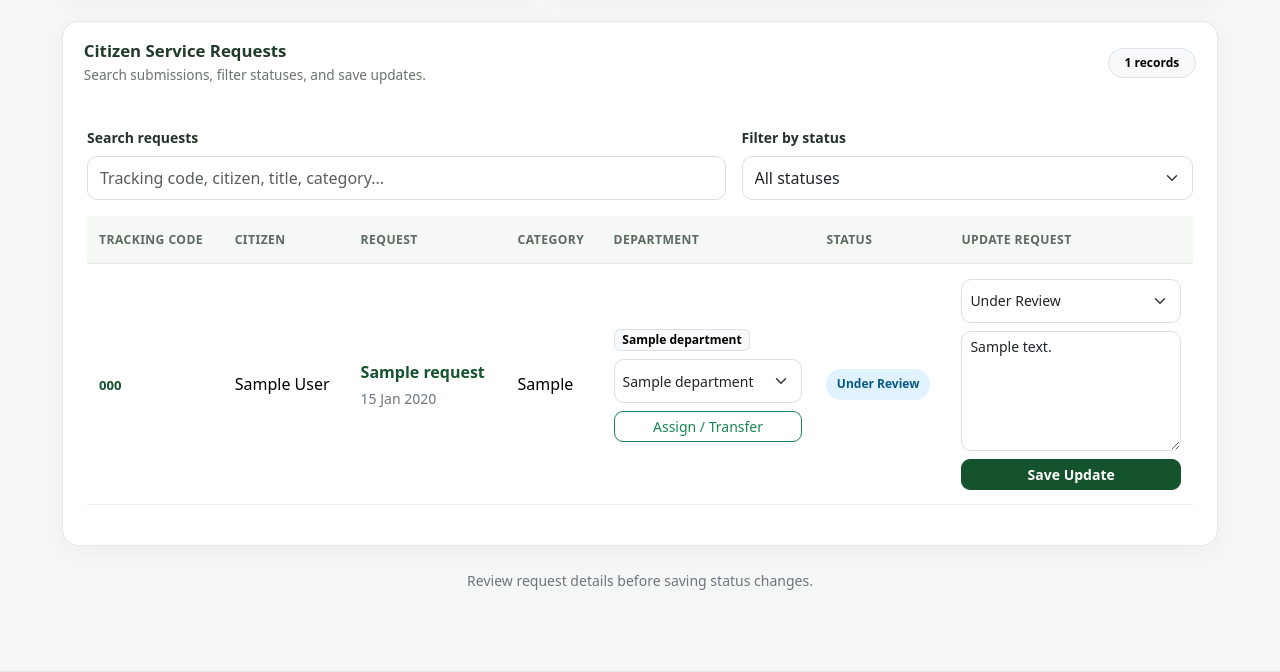
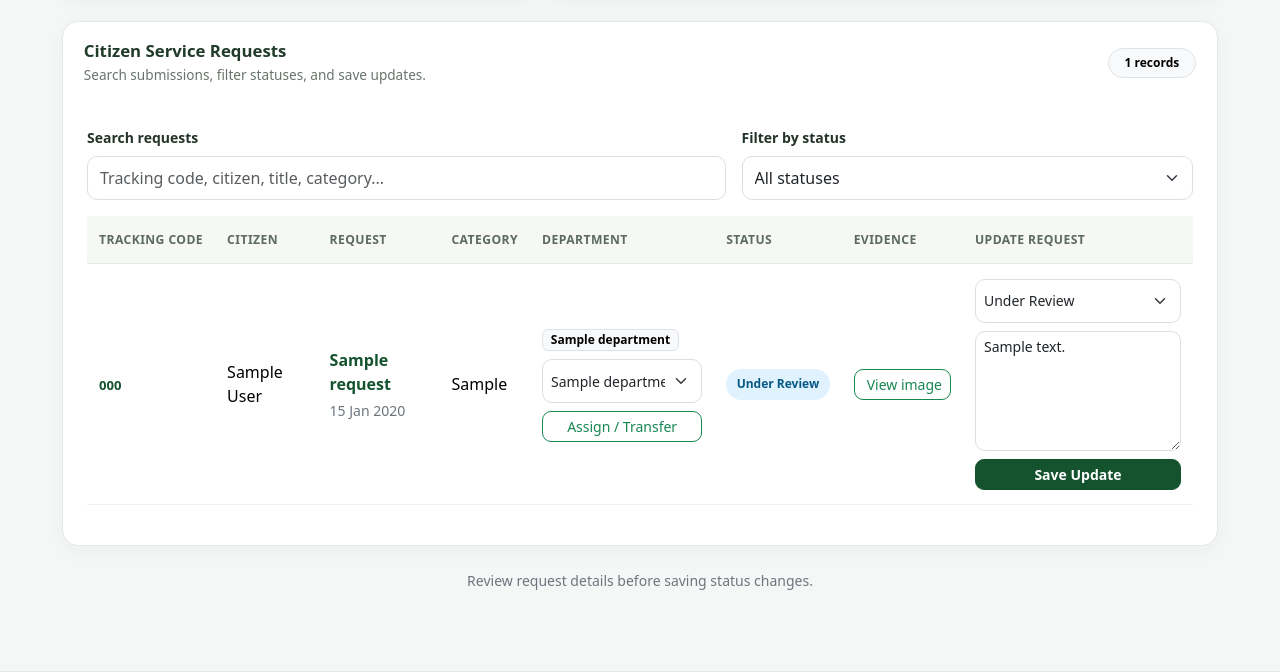
Before and after one commit to kuriapeter/muranga-service-portal, a Flask app: page /admin in a window 1280 px wide. Shown: the part 757-1429 px from the top of the page. Run offline with Flask 3, Linux system fonts and the light colour scheme; a user stored in the database is signed in; tables that the repository leaves empty hold one stand-in row (values such as "Sample post"); some libraries are stand-ins or nearby versions.

Commit message:
admin update

```diff
--- a/templates/admin/dashboard.html
+++ b/templates/admin/dashboard.html
@@ -162,6 +162,11 @@
         background: #fee2e2;
     }
 
+    .admin-evidence-link {
+        display: inline-block;
+        white-space: nowrap;
+    }
+
     .admin-empty {
         padding: 3rem 1rem;
         text-align: center;
@@ -192,7 +197,6 @@
 </style>
 
 <div class="py-3 py-md-4">
-
 
     <!-- Page heading -->
     <div class="d-flex flex-column flex-sm-row
@@ -246,7 +250,6 @@
             </div>
         </div>
     </div>
-
 
     <!-- Summary cards -->
     <section aria-label="Request statistics">
@@ -412,6 +415,7 @@
             <div class="table-responsive">
                 <table class="table table-hover admin-table align-middle"
                        id="requestsTable">
+
                     <thead>
                         <tr>
                             <th scope="col">Tracking Code</th>
@@ -420,6 +424,7 @@
                             <th scope="col">Category</th>
                             <th scope="col">Department</th>
                             <th scope="col">Status</th>
+                            <th scope="col">Evidence</th>
                             <th scope="col" style="min-width: 230px;">
                                 Update Request
                             </th>
@@ -502,6 +507,7 @@
                                 {% endif %}
                             </td>
 
+                            <!-- Status column -->
                             <td>
                                 {% if item.status == 'Resolved' %}
                                     <span class="admin-status admin-status-resolved">
@@ -526,6 +532,25 @@
                                 {% endif %}
                             </td>
 
+                            <!-- Evidence image column -->
+                            <td>
+                                {% if item.image_url %}
+                                    <a href="{{ item.image_url }}"
+                                       target="_blank"
+                                       rel="noopener noreferrer"
+                                       class="btn btn-outline-success btn-sm admin-evidence-link">
+                                        <i class="bi bi-image me-1"
+                                           aria-hidden="true"></i>
+                                        View image
+                                    </a>
+                                {% else %}
+                                    <span class="text-muted small">
+                                        No image
+                                    </span>
+                                {% endif %}
+                            </td>
+
+                            <!-- Update request column -->
                             <td>
                                 <form method="POST"
                                       action="{{ url_for('update_request', request_id=item.id) }}">
@@ -573,12 +598,13 @@
                         {% endfor %}
 
                         <tr id="noMatches" class="d-none">
-                            <td colspan="7"
+                            <td colspan="8"
                                 class="text-center text-secondary py-4">
                                 No requests match your search or filter.
                             </td>
                         </tr>
                     </tbody>
+
                 </table>
             </div>
 
@@ -626,8 +652,11 @@ document.addEventListener("DOMContentLoaded", function () {
                     datasets: [{
                         data: statusCounts,
                         backgroundColor: [
-                            "#d99b18", "#0891b2", "#2563eb",
-                            "#21834b", "#dc2626"
+                            "#d99b18",
+                            "#0891b2",
+                            "#2563eb",
+                            "#21834b",
+                            "#dc2626"
                         ],
                         borderWidth: 3,
                         borderColor: "#ffffff",
```
Also changed, not shown: 16 other files.
